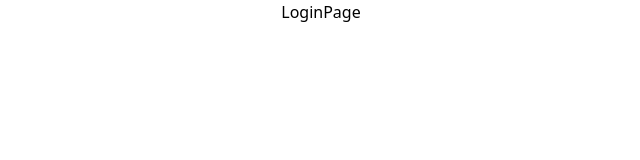
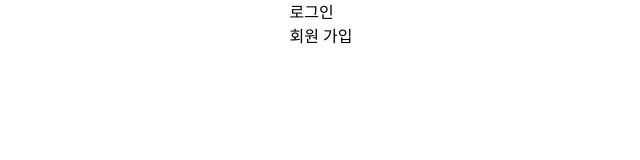
Before and after one commit to ddullgi/wanted-pre-onboarding-challenge-fe-27, a React (Vite) app: page /login in a window 1280 px wide. Shown: the top 160 px of the page, without its empty margins (319-959 px from the left). Built offline with nearby package versions, Linux system fonts and the light colour scheme.

Commit message:
[feat] main login signup 링크 연결

```diff
--- a/src/pages/auth/LoginPage.tsx
+++ b/src/pages/auth/LoginPage.tsx
@@ -1,3 +1,10 @@
+import { Link } from "react-router-dom";
+
 export default function LoginPage() {
-	return <div>LoginPage</div>;
+	return (
+		<div>
+			<h1>로그인</h1>
+			<Link to="/signup">회원 가입</Link>
+		</div>
+	);
 }
```
